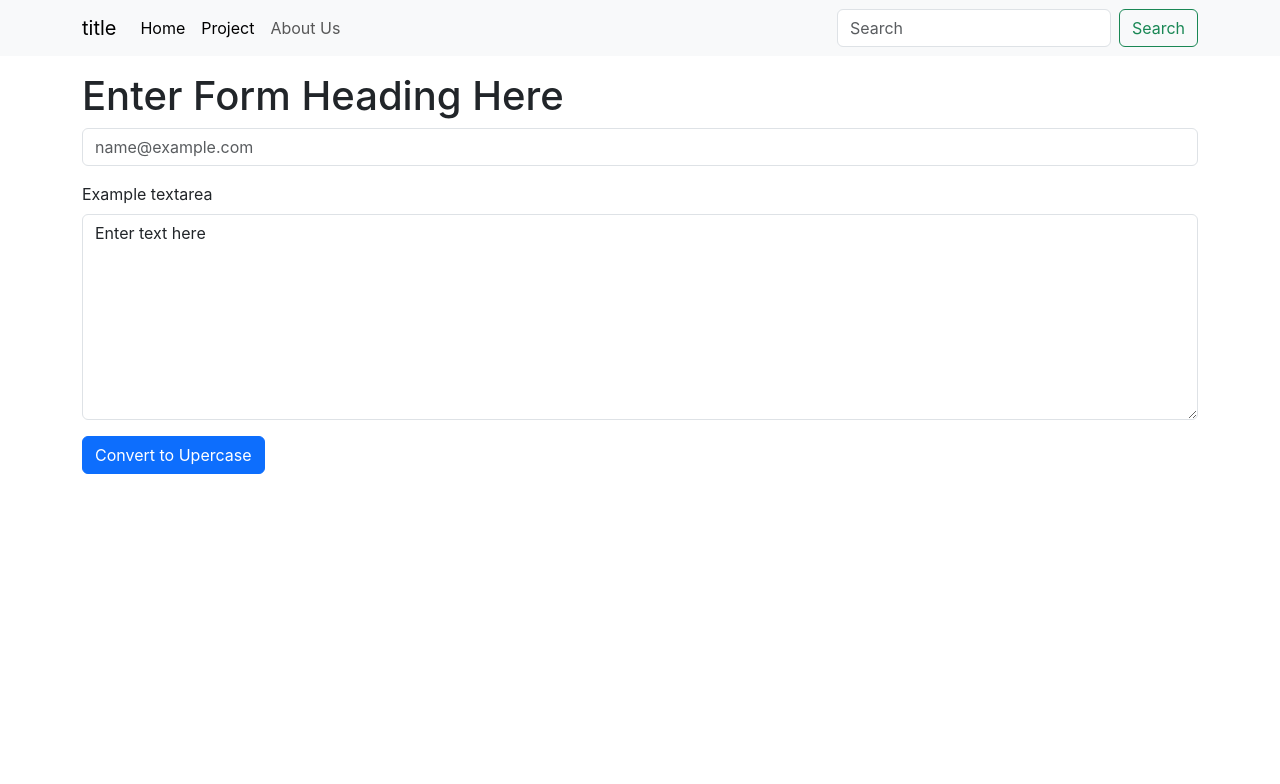
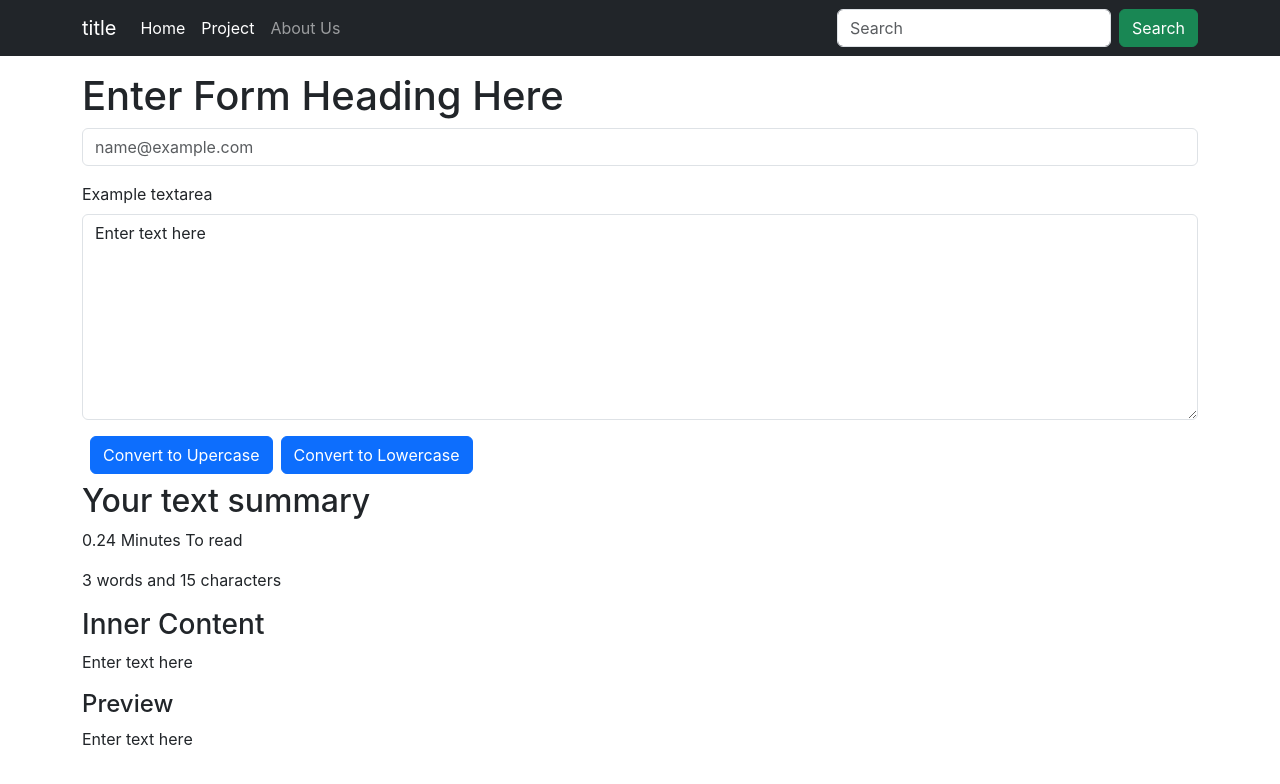
Before and after one commit to vishalsharma121/reactone, a React (Create React App) app: page / in a window 1280 px wide. Shown: the top 784 px of the page. Built offline with nearby package versions, Linux system fonts and the light colour scheme.

Commit message:
start 9 chapter

```diff
--- a/src/components/Navbar.js
+++ b/src/components/Navbar.js
@@ -3,7 +3,7 @@ import PropTypes from 'prop-types'
 
 export default function Navbar(props) {
   return (
-    <nav className="navbar navbar-expand-lg bg-body-tertiary">
+    <nav className="navbar navbar-expand-lg bg-dark navbar-dark">
     <div className="container">
       <a className="navbar-brand" href="/">{props.title}</a>
       <button className="navbar-toggler" type="button" data-bs-toggle="collapse" data-bs-target="#navbarSupportedContent" aria-controls="navbarSupportedContent" aria-expanded="false" aria-label="Toggle navigation">
@@ -23,7 +23,7 @@ export default function Navbar(props) {
         </ul>
         <form className="d-flex">
           <input className="form-control me-2" type="search" placeholder="Search" aria-label="Search"/>
-          <button className="btn btn-outline-success" type="submit">Search</button>
+          <button className="btn btn-success" type="submit">Search</button>
         </form>
       </div>
     </div>
--- a/src/components/TextForm.js
+++ b/src/components/TextForm.js
@@ -4,6 +4,11 @@ export default function TextForm(props) {
     const handleUpClick = ()=>{
         console.log("Uppercase eas clicked "  +  text);
         let newText = text.toUpperCase();
+        setText(newText)
+    }
+    const handlelowClick = ()=>{
+        console.log("Uppercase eas clicked "  +  text);
+        let newText = text.toLowerCase();
         setText(newText)
     }
     const handleOnChange = (event)=>{
@@ -15,7 +20,7 @@ export default function TextForm(props) {
     // text = "new text"; // Wrong way to change the state
     // setText("new text"); //correct way to change the state
 return (
-
+<>
 <div className="container mt-3">
     <h1>{ props.formHeading }</h1>
 <div className="mb-3">
@@ -25,8 +30,18 @@ return (
 <label htmlFor="text" className="form-label">Example textarea</label>
 <textarea className="form-control" value={text} onChange={handleOnChange} id="myBox" rows="8"></textarea>
 </div>
-<div className="btn btn-primary" onClick={handleUpClick}>Convert to Upercase</div>
+<div className="btn btn-primary mx-2" onClick={handleUpClick}>Convert to Upercase</div>
+<div className="btn btn-primary max-2" onClick={handlelowClick}>Convert to Lowercase</div>
 </div>
-
+<div className="container my-2">
+    <h2>Your text summary</h2>
+    <p>{0.08 * text.split(" ").length} Minutes To read</p>
+    <p>{text.split(" ").length} words and {text.length} characters</p>
+    <h3>Inner Content</h3>
+    <p>{text.split(" ").join(" ")}</p>
+    <h4>Preview</h4>
+    <p>{text}</p>
+</div>
+</>
 )
 }
```
